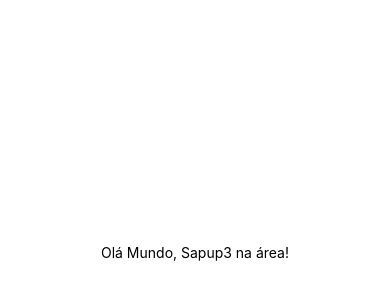
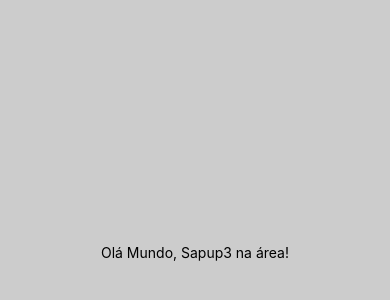
Before and after one commit to daniel-oliv3/rocket-help-webapp, a React Native app: screen / in a window 390 px wide. Shown: the part 170-470 px from the top of the page. Built offline with nearby package versions, Linux system fonts and the light colour scheme.

Commit message:
Create src folder and screens e Signin.tsx

```diff
--- a/App.tsx
+++ b/App.tsx
@@ -14,7 +14,7 @@
 const styles = StyleSheet.create({
   container: {
     flex: 1,
-    backgroundColor: '#fff',
+    backgroundColor: '#ccc',
     alignItems: 'center',
     justifyContent: 'center',
   },
```
Also changed, not shown: src/screens/Signin.tsx (added, +9 -0 lines).
